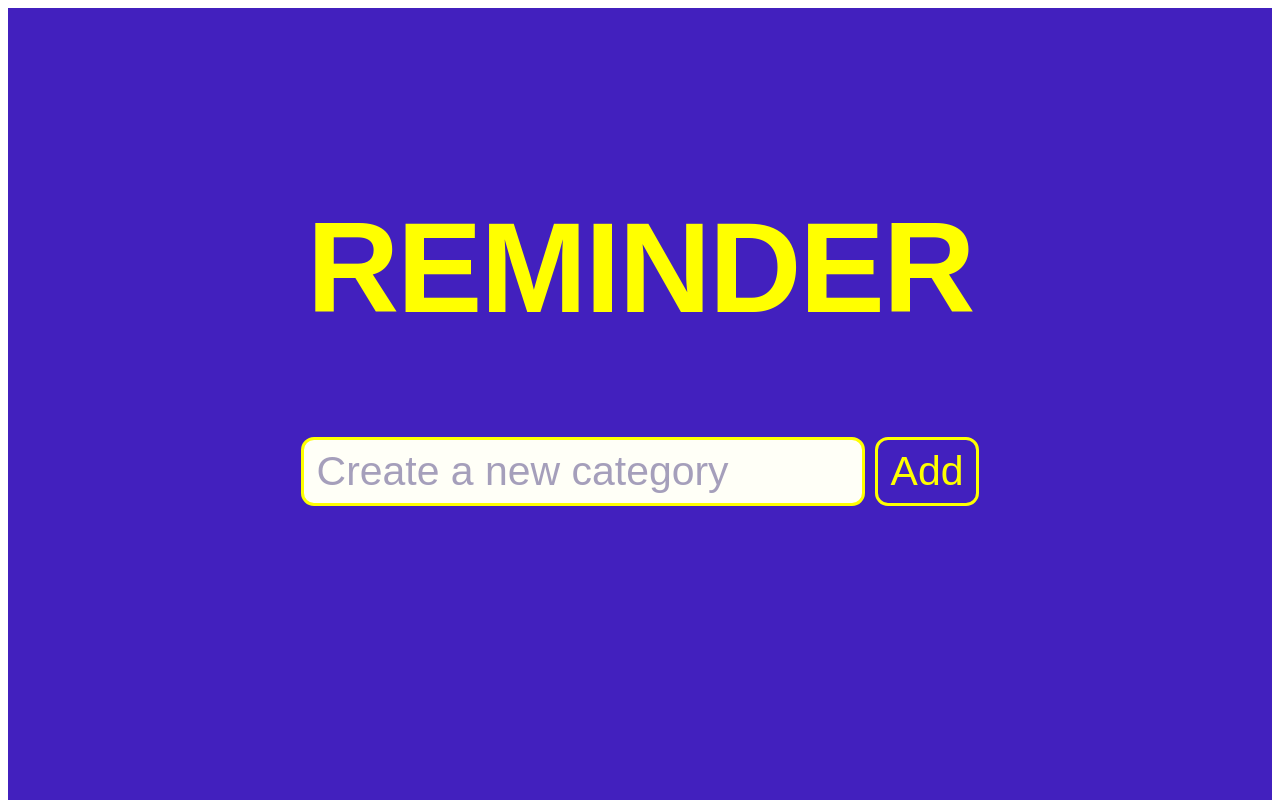
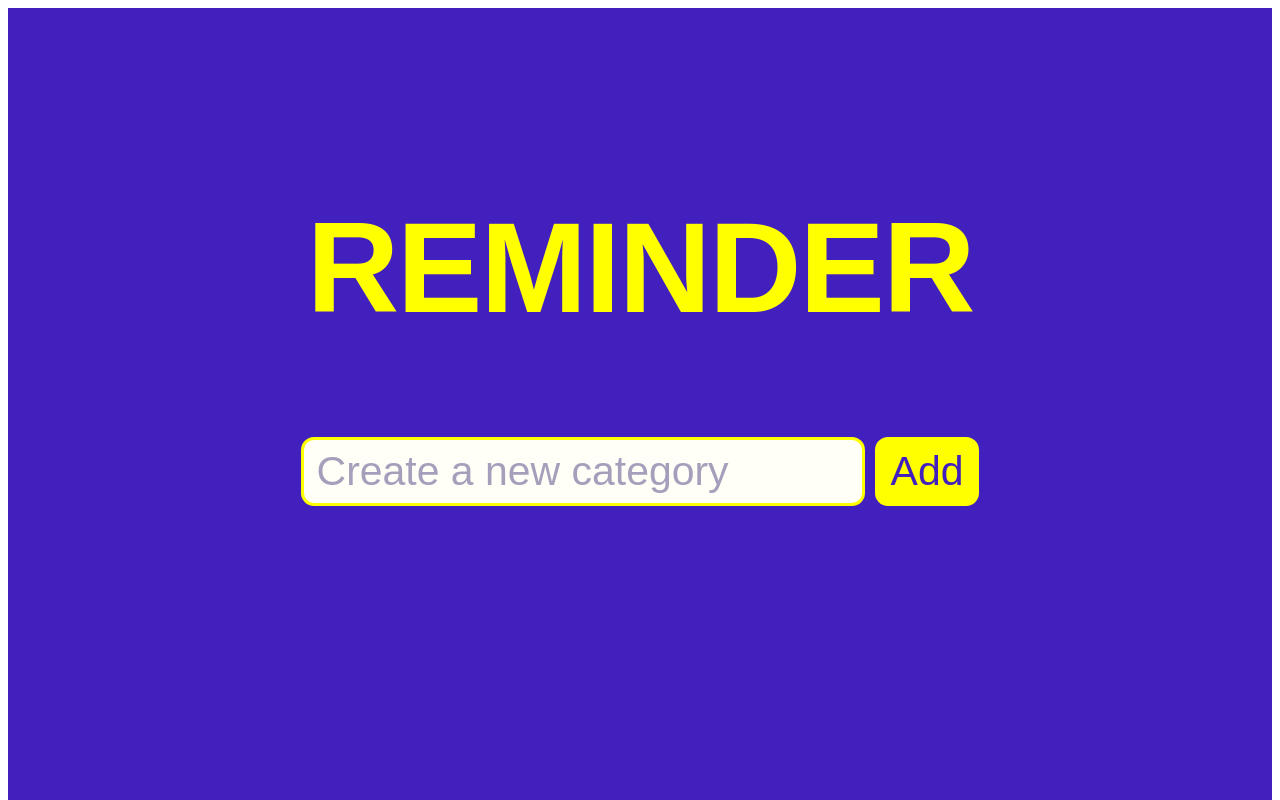
Before and after one commit to mervebalci/todo-tobuy-list, a React (Create React App) app: page / in a window 1280 px wide. In both pictures the pointer is over the button "Add". Shown: the top 800 px of the page. Built offline with nearby package versions, Linux system fonts and the light colour scheme.

Commit message:
Adding some CSS

```diff
--- a/src/App.css
+++ b/src/App.css
@@ -45,6 +45,20 @@ h1 {
   border-radius: 13px;
 }
 
+#addCategory:hover {
+  padding: 8px 13px;
+  margin: 10px 0px 19px 10px;
+  font-size: 3.2vw;
+  text-transform: capitalize;
+  color: rgb(66, 32, 190);
+  border-style: solid;
+  border-color: yellow;
+  border-width: 3px;
+  border-radius: 13px;
+  background-color: yellow;
+  cursor: pointer;
+}
+
 .categoryList {
   list-style-type: none;
   text-align: left;
@@ -67,7 +81,7 @@ h1 {
   margin: 5px 0px 5px 0px;
   font-size: 3.6vw;
   text-transform: capitalize;
-  color: yellow;
+  color: rgb(203, 203, 0);
   border-style: none;
   cursor: pointer;
 }
@@ -113,6 +127,7 @@ h1 {
   border-width: 3px;
   border-radius: 13px;
   background-color: yellow;
+  cursor: pointer;
 }
 
 .itemList {
@@ -147,4 +162,5 @@ h1 {
 
 .checkbox:hover {
   background-color: rgb(66, 32, 190);
+  cursor: pointer
 }
```
